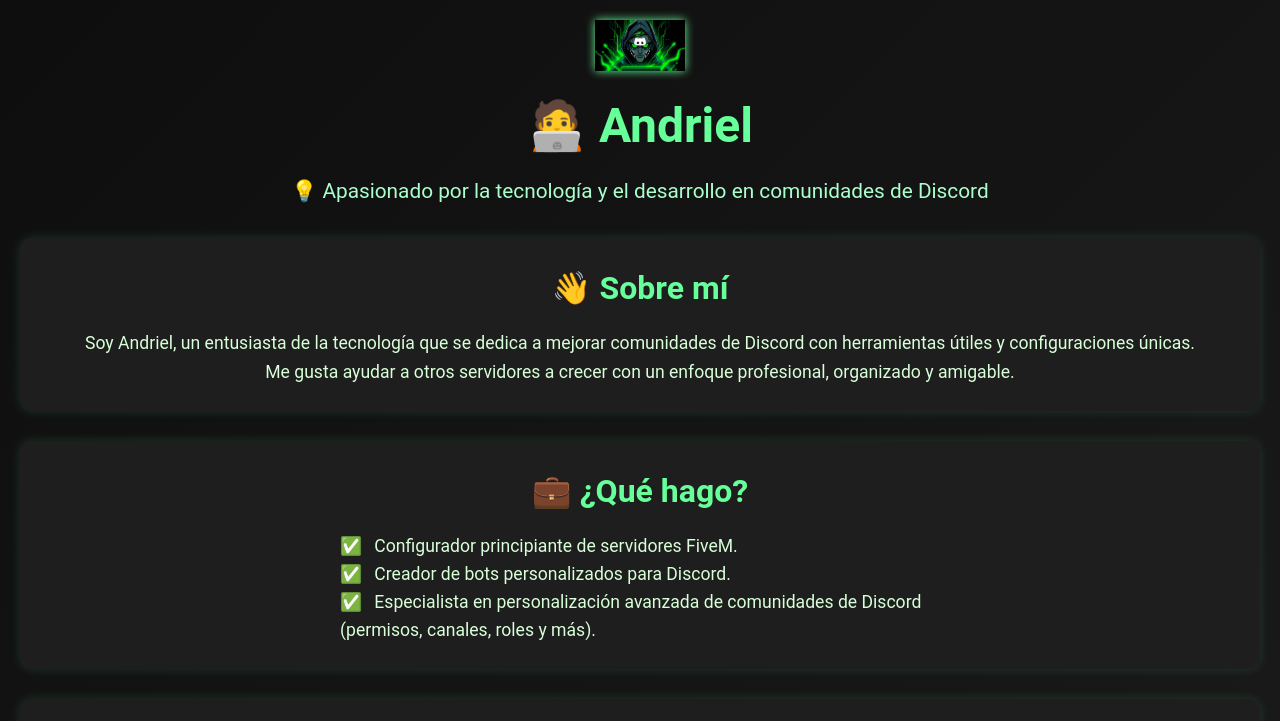
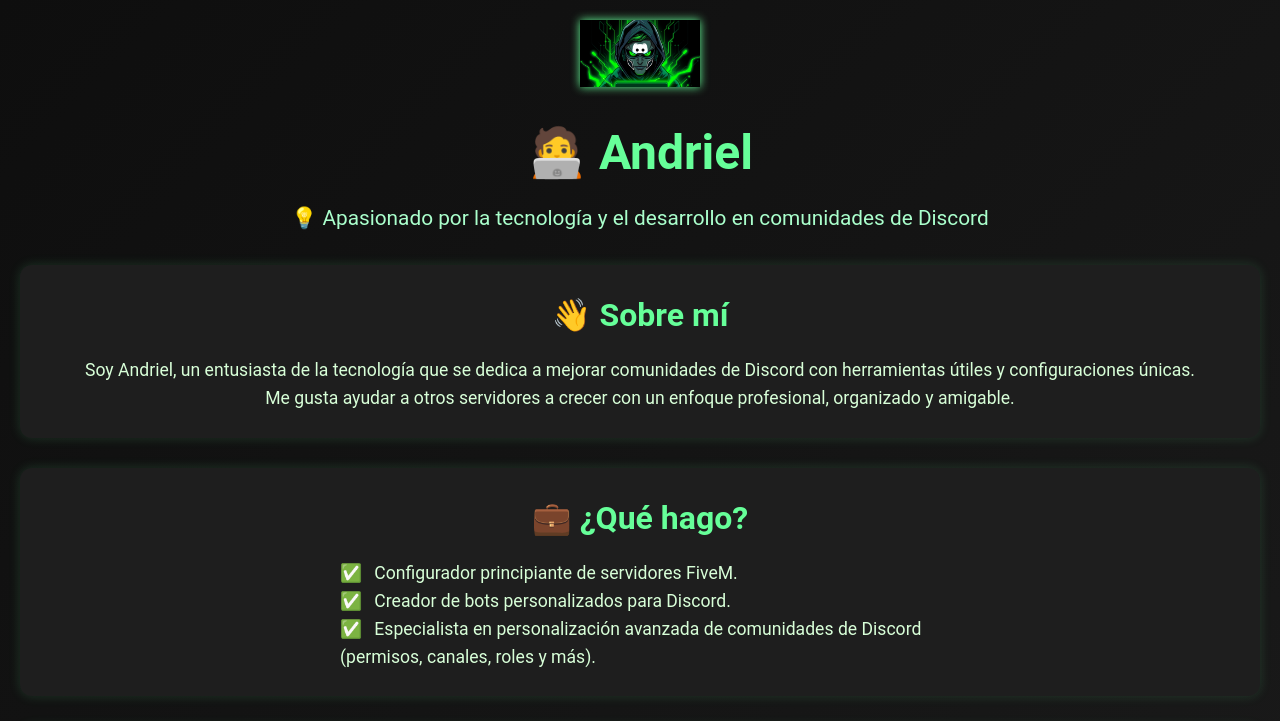
Before and after one commit to Tizianoelpro/Biograf-a-de-Andriel, a plain HTML site: page index.html in a window 1280 px wide. Shown: the top 721 px of the page. Drawn offline with Linux system fonts and the light colour scheme.

Commit message:
Update style.css

```diff
--- a/style.css
+++ b/style.css
@@ -38,9 +38,9 @@
 
 /* Logo */
 .logo {
-  width: 90px;
+  width: 120px;
   height: auto;
-  margin-bottom: 10px;
+  margin-bottom: 20px;
   filter: drop-shadow(0 0 5px var(--primary-color));
 }
 
```
